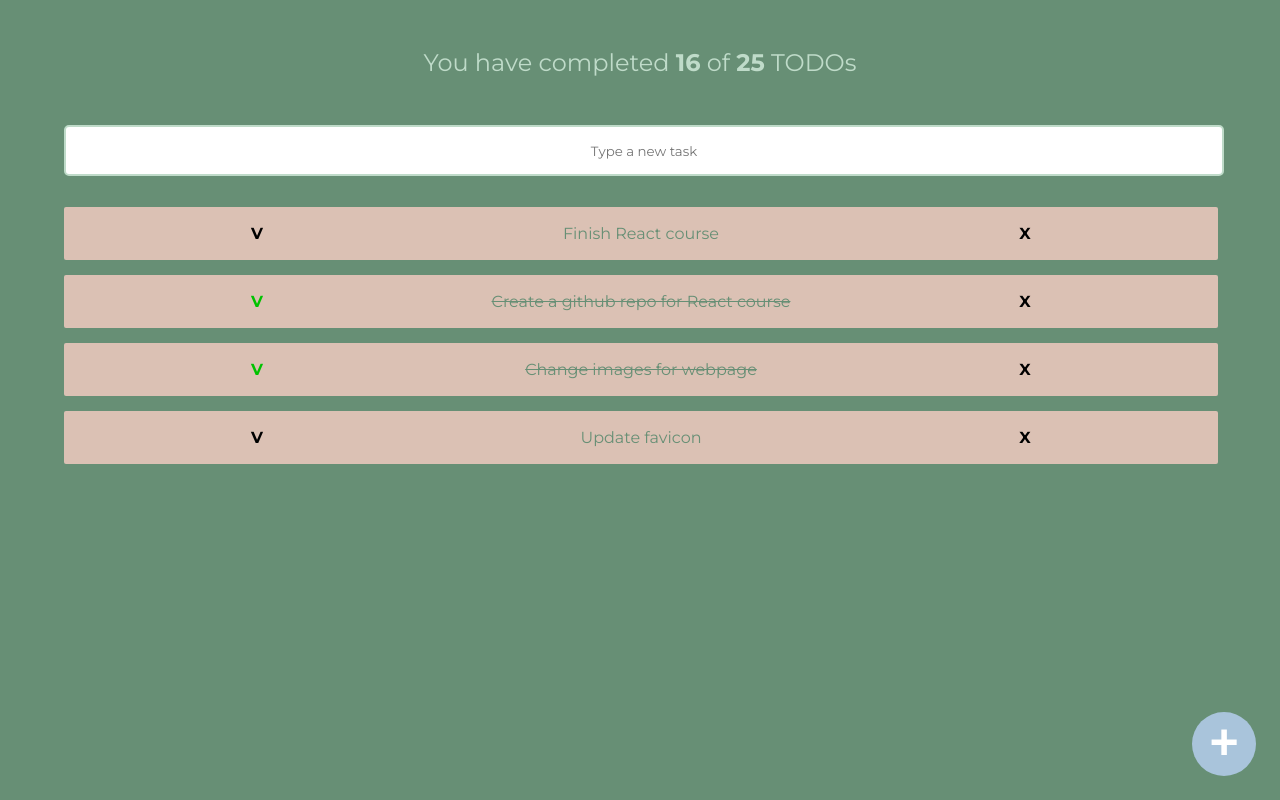
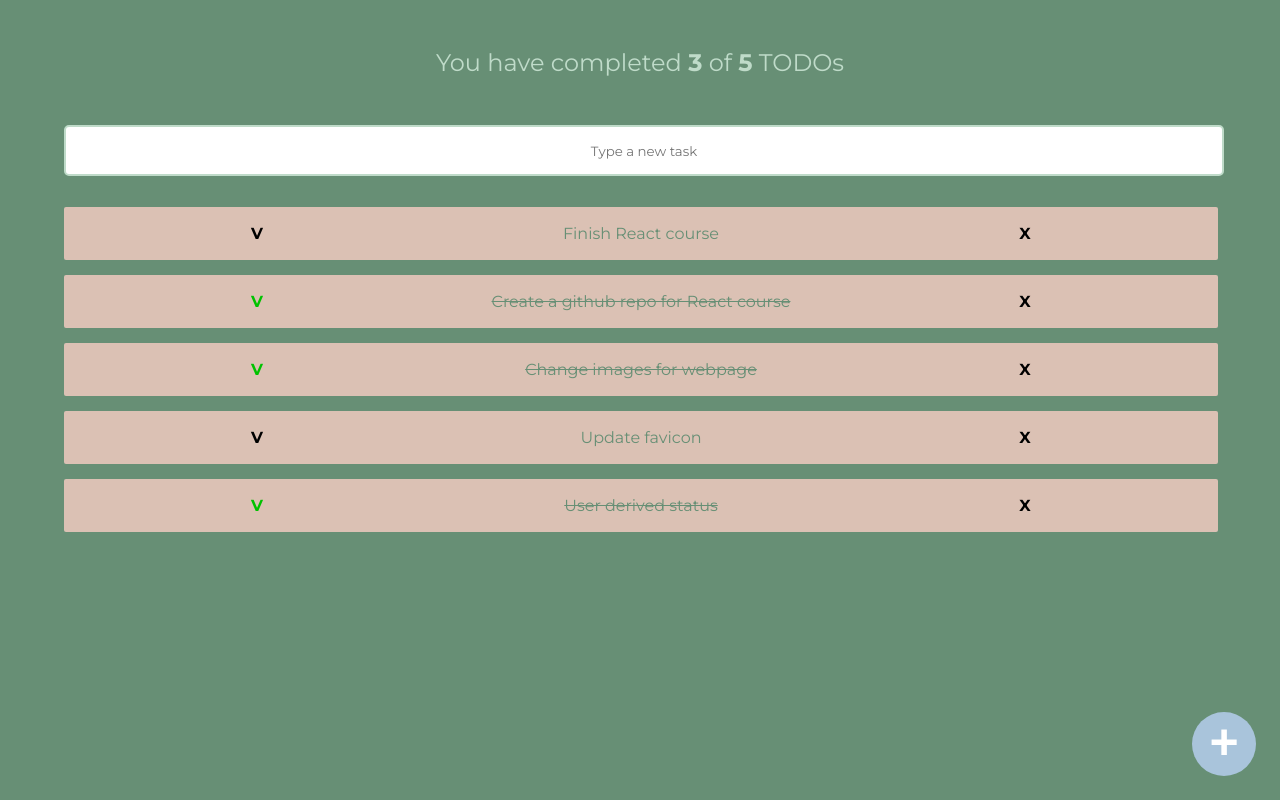
Before and after one commit to nestorrecinosUCA/react-intro, a React (Create React App) app: page / in a window 1280 px wide. Shown: the top 800 px of the page. Built offline with nearby package versions, Linux system fonts and the light colour scheme.

Commit message:
:sparkles: Implement useState for count todos

```diff
--- a/src/App.js
+++ b/src/App.js
@@ -1,3 +1,4 @@
+import React from 'react';
 import { TodoCounter, TodoSearch, TodoList, TodoItem, CreateTodoButton } from './todos';
 import './App.css';
 
@@ -5,14 +6,23 @@ const defaultTodos = [
   { text: 'Finish React course', completed: false },
   { text: 'Create a github repo for React course', completed: true },
   { text: 'Change images for webpage', completed: true },
-  { text: 'Update favicon', completed: false},
+  { text: 'Update favicon', completed: false },
+  {text: 'User derived status', completed: true},
 ]
 
 function App() {
+  const [todos, setTodos] = React.useState(defaultTodos);
+  const [searchValue, setSearchValue] = React.useState('');
+  console.log('Usears searched', searchValue);
+  const completedTodos = todos.filter(todo => !!todo.completed).length;
+  const totalTodos = todos.length;
   return (
     <div className="App">
-      <TodoCounter completed={16} total={25}/>
-      <TodoSearch />
+      <TodoCounter completed={completedTodos} total={totalTodos}/>
+      <TodoSearch
+        searchValue={searchValue}
+        setSearchValue={setSearchValue}
+      />
 
       <TodoList>
         {defaultTodos.map(todo =>
--- a/src/todos/CreateTodoButton.js
+++ b/src/todos/CreateTodoButton.js
@@ -2,7 +2,7 @@ import './css/CreateTodoButton.css';
 
 function CreateTodoButton() {
   return (
-    <button className='CreateTodoButton'>+</button>
+    <button className='CreateTodoButton' onClick={() => {console.log('hellos')}}>+</button>
   )
 }
 
--- a/src/todos/TodoSearch.js
+++ b/src/todos/TodoSearch.js
@@ -1,8 +1,16 @@
+import React from 'react';
 import './css/TodoSearch.css'
 
-function TodoSearch() {
+function TodoSearch({searchValue, setSearchValue}) {
   return (
-    <input placeholder="Type a new task" className="TodoSearch"/>
+    <input
+      placeholder="Type a new task"
+      className="TodoSearch"
+      value={ searchValue }
+      onChange={(event) => {
+        setSearchValue(event.target.value)
+      }}
+    />
   );
 }
 
```
